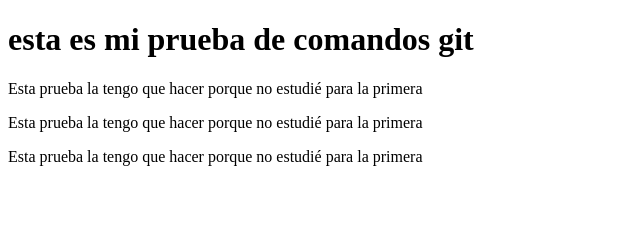
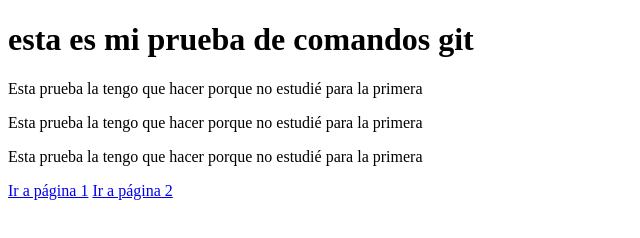
Before and after one commit to pablomarianoduoc/pablomariano_unidad1, a plain HTML site: page index.html in a window 1280 px wide. Shown: the whole page, without its empty margins (0-640 px from the left). Drawn offline with Linux system fonts and the light colour scheme.

Commit message:
navegación terminada

```diff
--- a/index.html
+++ b/index.html
@@ -15,5 +15,7 @@
             no estudié para la primera</p>
     <p>Esta prueba la tengo que hacer porque
                 no estudié para la primera</p>
+    <a href="page1.html">Ir a página 1</a>
+    <a href="page2.html">Ir a página 2</a>
 </body>
 </html>
```
